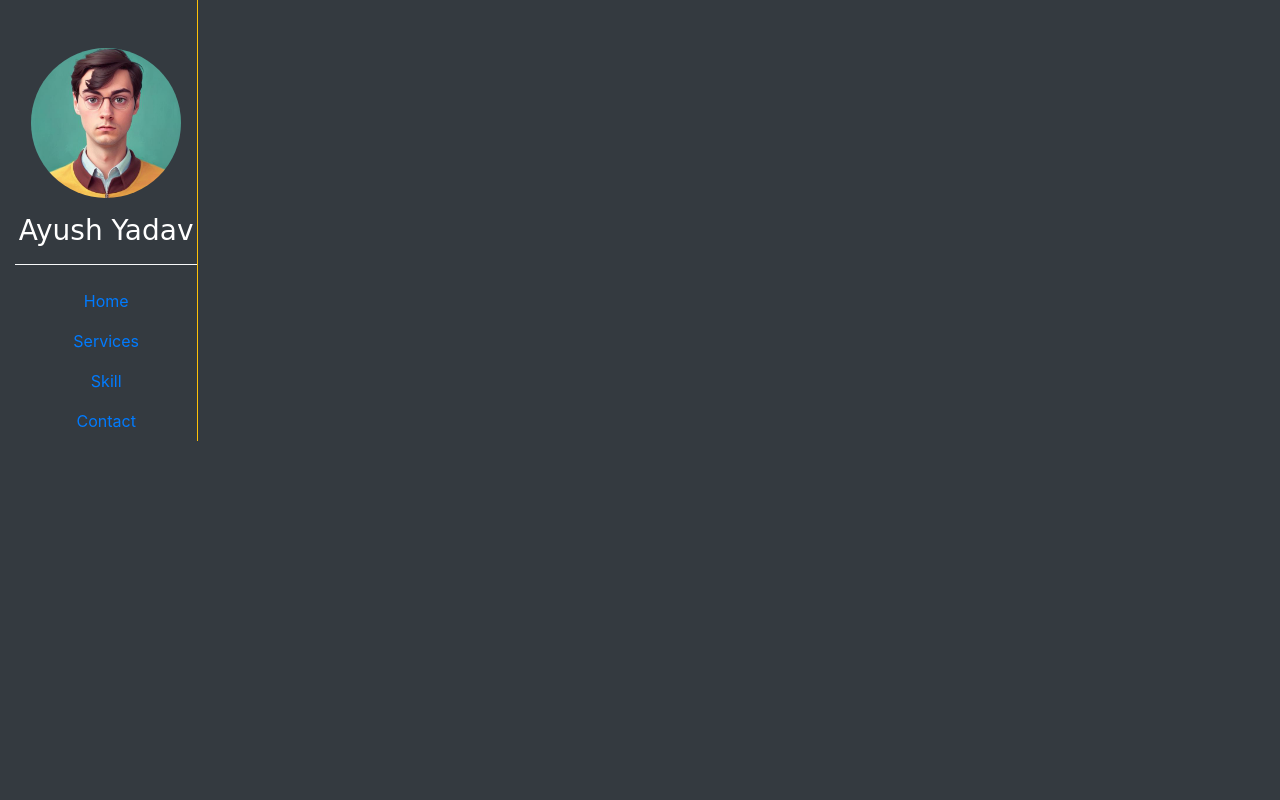
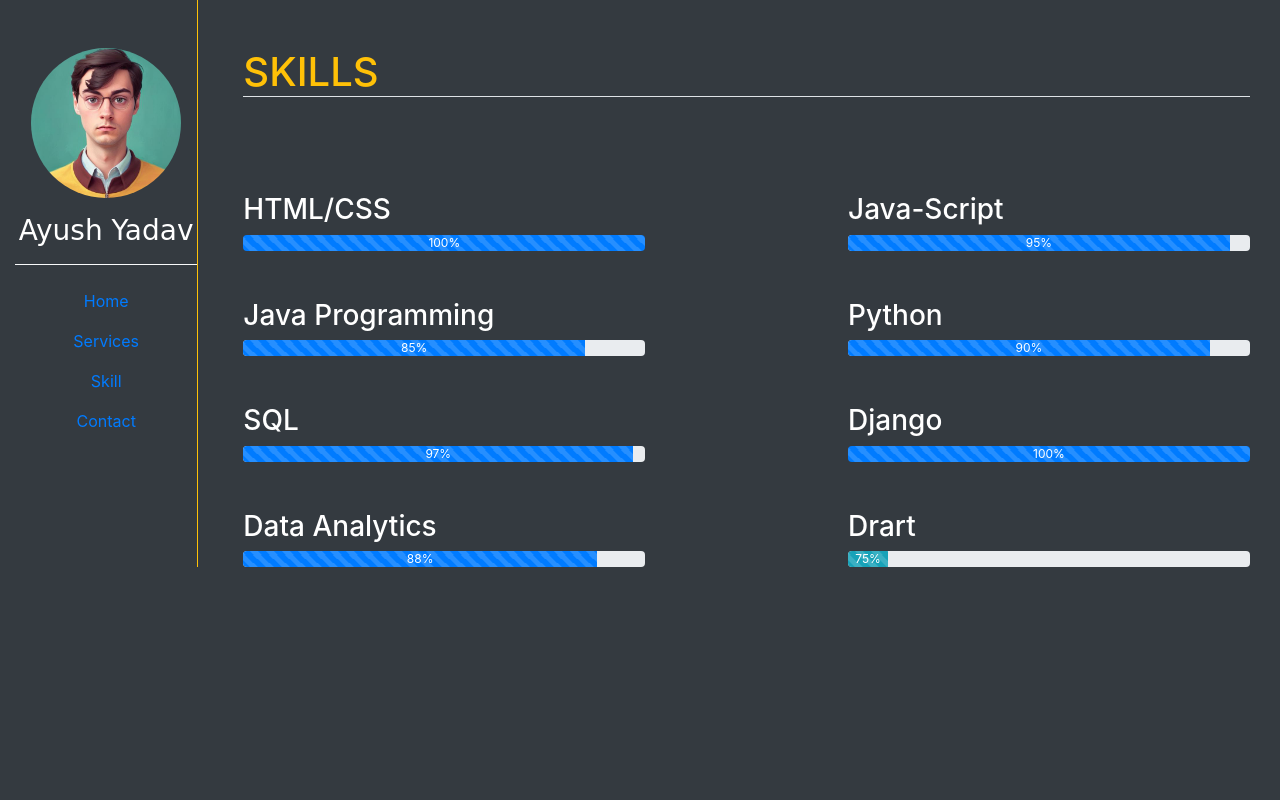
Before and after one commit to LoveleshSingh24/resumeproject, a Django app: template edu/templates/edu/skill.html in a window 1280 px wide. Run offline with Django 4.2, Linux system fonts and the light colour scheme; the template is opened without the code that fills it, so the values that code supplies are empty; some libraries are stand-ins or nearby versions.

Commit message:
successfully completed the skill page

```diff
--- /dev/null
+++ b/core/templates/core/contact.html
@@ -0,0 +1 @@
+{% extends "core/base.html" %}
--- a/core/templates/core/sidebar.html
+++ b/core/templates/core/sidebar.html
@@ -7,9 +7,9 @@
     </div>
     <hr class="border-light">
     <nav class="nav flex-column text-center">
-        <a href="" class="nav-link">Home</a>
-        <a href="" class="nav-link">Services</a>
-        <a href="" class="nav-link">Skill</a>
-        <a href="" class="nav-link">Contact</a>
+        <a href="{% url "home" %}" class="nav-link">Home</a>
+        <a href="{% url "services" %}" class="nav-link">Services</a>
+        <a href="{% url "skill" %}" class="nav-link">Skill</a>
+        <a href="{% url "contact" %}" class="nav-link">Contact</a>
     </nav>
 </div>
--- a/core/views.py
+++ b/core/views.py
@@ -3,3 +3,6 @@ from django.shortcuts import render
 # Create your views here.
 def home(request):
     return render(request,'core/home.html')
+
+def contact(request):
+    return render(request,'core/contact.html')
--- a/edu/templates/edu/skill.html
+++ b/edu/templates/edu/skill.html
@@ -1 +1,65 @@
 {% extends "core/base.html" %}
+{% block main-content %}
+    <div class="container mt-5">
+        <h1 class="text-warning mb-5 border-bottom">SKILLS</h1>
+        <div class="row text-white">
+            <div class="col-sm-5">
+                <h3 class="mt-5">HTML/CSS</h3>
+                <div class="progress">
+                    <div class="progress-bar bg-blue progress-bar-striped progress-bar-animated" role="progressbar" style="width:100%" arial-valuenow="100" arial-valuemin="0" arial-valuemax="100">100%</div>
+                </div>
+            </div>
+            <div class="col-sm-5 offset-sm-2">
+                <h3 class="mt-5">Java-Script</h3>
+                <div class="progress">
+                    <div class="progress-bar bg-blue progress-bar-striped progress-bar-animated" role="progressbar" style="width:95%" arial-valuenow="95" arial-valuemin="0" arial-valuemax="100">95%</div>
+                </div>
+            </div>
+        </div>
+        <div class="row text-white">
+            <div class="col-sm-5">
+                <h3 class="mt-5">Java Programming</h3>
+                <div class="progress">
+                    <div class="progress-bar bg-blue progress-bar-striped progress-bar-animated" role="progressbar" style="width:85%" arial-valuenow="100" arial-valuemin="0" arial-valuemax="100">85%</div>
+                </div>
+            </div>
+            <div class="col-sm-5 offset-sm-2">
+                <h3 class="mt-5">Python</h3>
+                <div class="progress">
+                    <div class="progress-bar bg-blue progress-bar-striped progress-bar-animated" role="progressbar" style="width:90%" arial-valuenow="90" arial-valuemin="0" arial-valuemax="100">90%</div>
+                </div>
+            </div>
+        </div>
+        <div class="row text-white">
+            <div class="col-sm-5">
+                <h3 class="mt-5">SQL</h3>
+                <div class="progress">
+                    <div class="progress-bar bg-blue progress-bar-striped progress-bar-animated" role="progressbar" style="width:97%" arial-valuenow="97" arial-valuemin="0" arial-valuemax="100">97%</div>
+                </div>
+            </div>
+            <div class="col-sm-5 offset-sm-2">
+                <h3 class="mt-5">Django</h3>
+                <div class="progress">
+                    <div class="progress-bar bg-blue progress-bar-striped progress-bar-animated" role="progressbar" style="width:100%" arial-valuenow="95" arial-valuemin="0" arial-valuemax="100">100%</div>
+                </div>
+            </div>
+        </div>
+
+        <div class="row text-white">
+            <div class="col-sm-5">
+                <h3 class="mt-5">Data Analytics</h3>
+                <div class="progress">
+                    <div class="progress-bar bg-blue progress-bar-striped progress-bar-animated" role="progressbar" style="width:88%" arial-valuenow="88" arial-valuemin="0" arial-valuemax="100">88%</div>
+                </div>
+            </div>
+            <div class="col-sm-5 offset-sm-2">
+                <h3 class="mt-5">Drart</h3>
+                <div class="progress">
+                    <div class="progress-bar bg-info progress-bar-striped progress-bar-animated" role="progressbar" style="width:10%" arial-valuenow="10" arial-valuemin="0" arial-valuemax="100">75%</div>
+                </div>
+            </div>
+        </div>
+    </div>
+
+
+{% endblock main-content %}
--- a/resumeproject/urls.py
+++ b/resumeproject/urls.py
@@ -22,5 +22,6 @@ urlpatterns = [
     path('admin/', admin.site.urls),
     path('',views.home,name="home"),
     path('',include('serv.urls')),
-    path('',include('edu.urls'))
+    path('',include('edu.urls')),
+    path('contact/',views.contact,name="contact")
 ]
```
